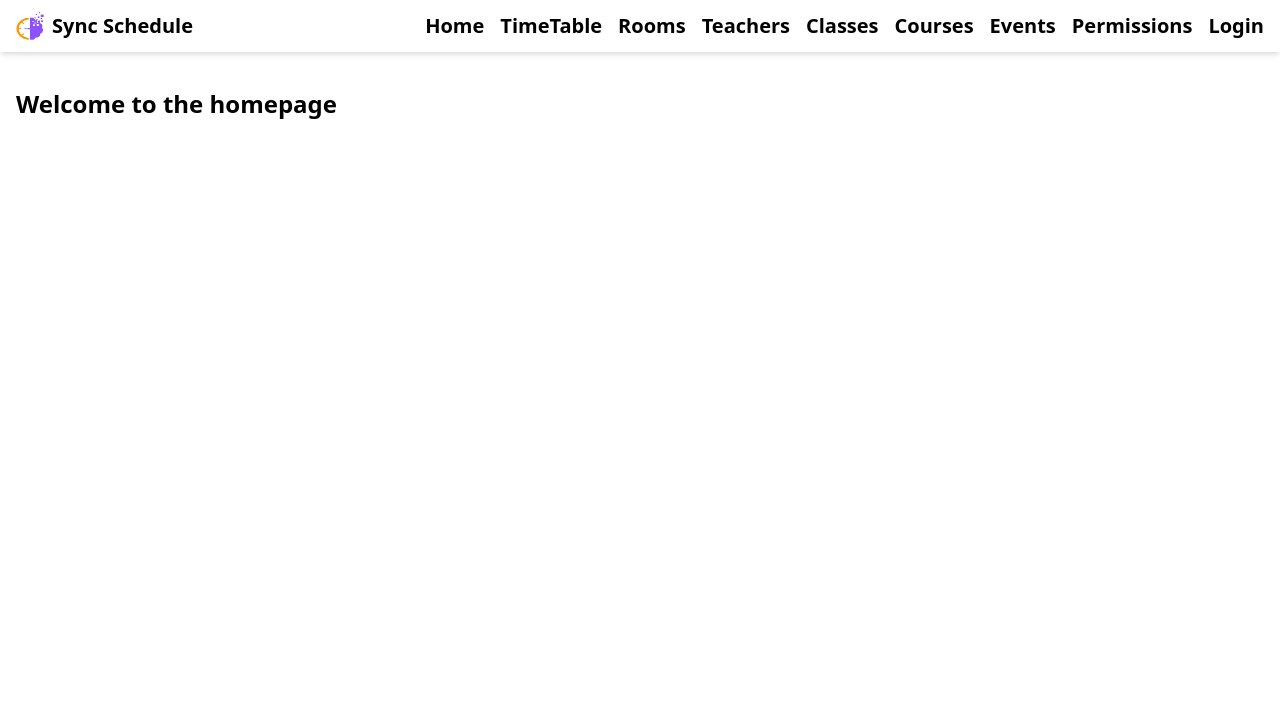
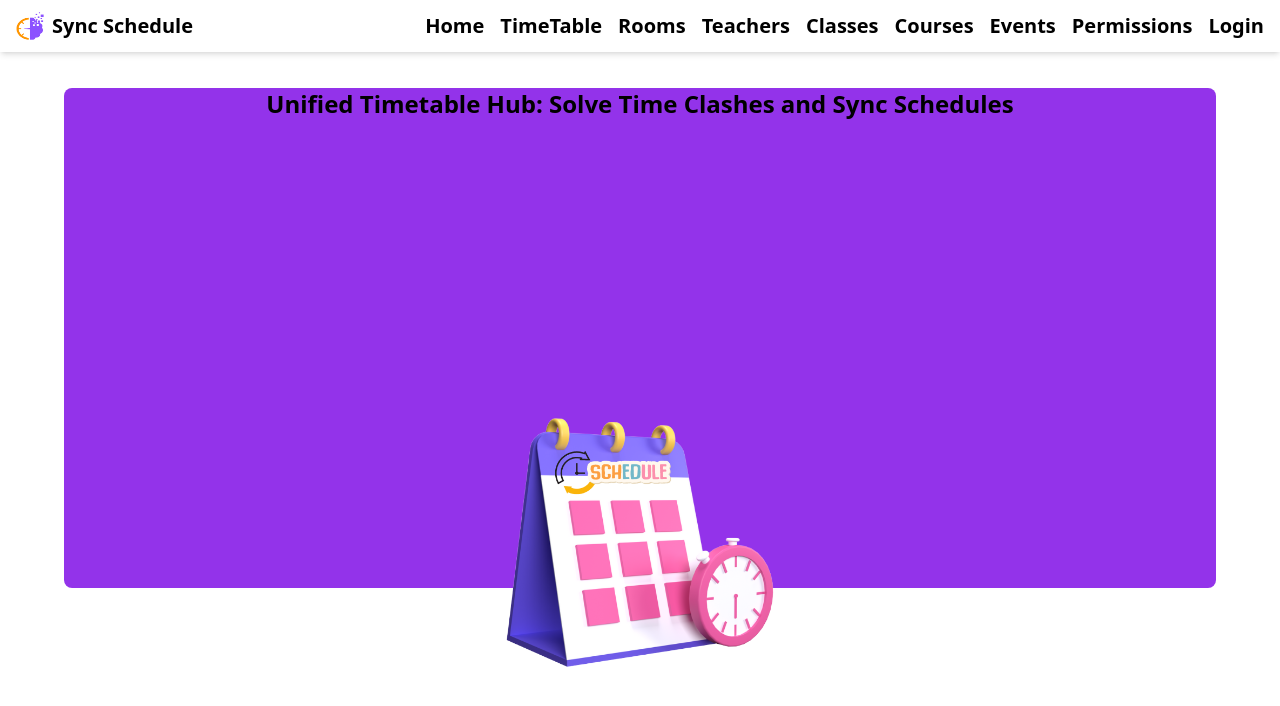
Before and after one commit to DivyamGarg-code/SyncSchedule, a React (Create React App) app in the folder client/: page / in a window 1280 px wide. Shown: the top 706 px of the page. Built offline with nearby package versions, Linux system fonts and the light colour scheme; the HTML template or start-up script is replaced by a standard one.

Commit message:
fixed bugs

```diff
--- a/client/src/components/Home/Home.js
+++ b/client/src/components/Home/Home.js
@@ -1,8 +1,15 @@
 import React from 'react'
+import homeIcon from '../../images/home_icon.png'
 
 function Home() {
   return (
-    <div className='text-2xl font-bold'>Welcome to the homepage</div>
+    <div className='h-[600px] flex flex-col items-center justify-start'>
+      <div className='w-[90vw] h-[500px] bg-purple-600 rounded-lg relative flex flex-col items-center justify-start gap'>
+        <span className='font-bold text-2xl text-center'>Unified Timetable Hub: Solve Time Clashes and Sync Schedules</span>
+        {/* <span>Welcome To the Time Table</span> */}
+        <img src={homeIcon} alt="error" className='pb-3 w-[270px] absolute left-1/2 -translate-x-1/2 top-[330px]' />
+      </div>
+    </div>
   )
 }
 
```
Also changed, not shown: client/src/images/home_icon.png (added).
